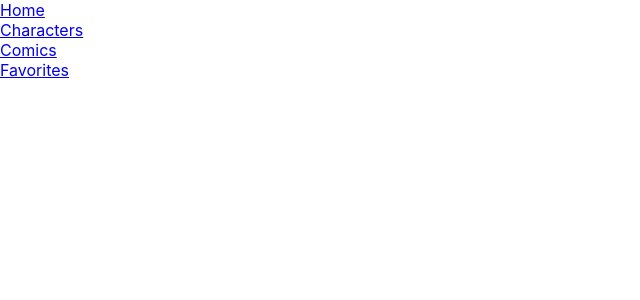
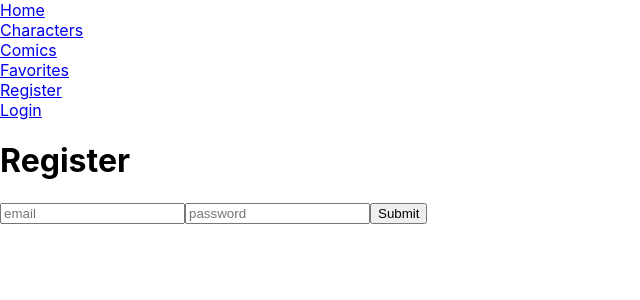
Before and after one commit to akpamaboris/marvel-frontend, a React (Create React App) app: page /register in a window 1280 px wide. Shown: the top 300 px of the page, without its empty margins (0-640 px from the left). Built offline with nearby package versions, Linux system fonts and the light colour scheme.

Commit message:
added some routes for login and register

```diff
--- a/src/App.js
+++ b/src/App.js
@@ -8,14 +8,8 @@ import Favorites from "./Components/Favorites";
 import MenuBar from "./Components/MenuBar";
 import Home from "./Components/Home";
 import CardCharacter from "./Components/CardCaracter";
-
-const Login = () => {
-  return (
-    <div>
-      <h1>Login Form</h1>
-    </div>
-  );
-};
+import Register from "./Components/Register";
+import Login from "./Components/Login";
 
 const App = () => {
   return (
@@ -41,6 +35,9 @@ const App = () => {
           <Route path="/login">
             <Login />
           </Route>
+          <Route path="/register">
+            <Register />
+          </Route>
         </Switch>
       </div>
     </Router>
--- /dev/null
+++ b/src/Components/Login.js
@@ -0,0 +1,20 @@
+const Login = () => {
+  return (
+    <div>
+      <h1>Login Form</h1>
+      <form>
+        <label htmlFor="email">
+          <input type="email" placeholder="email" name="email" />
+        </label>
+        <label htmlFor="password">
+          <input type="password" name="password" placeholder="password" />
+        </label>
+        <label htmlFor="submit">
+          <input type="submit" name="submit" />
+        </label>
+      </form>
+    </div>
+  );
+};
+
+export default Login;
--- a/src/Components/MenuBar.js
+++ b/src/Components/MenuBar.js
@@ -10,6 +10,10 @@ const MenuBar = () => {
       <Link to="/comics">Comics</Link>
       <br />
       <Link to="/favorites">Favorites</Link>
+      <br />
+      <Link to="/register">Register</Link>
+      <br />
+      <Link to="/login">Login</Link>
     </div>
   );
 };
--- /dev/null
+++ b/src/Components/Register.js
@@ -0,0 +1,20 @@
+const Register = () => {
+  return (
+    <div>
+      <h1>Register</h1>
+      <form>
+        <label htmlFor="email">
+          <input type="email" placeholder="email" />
+        </label>
+        <label htmlFor="password">
+          <input type="password" placeholder="password" />
+        </label>
+        <label htmlFor="submit">
+          <input type="submit" name="submit" />
+        </label>
+      </form>
+    </div>
+  );
+};
+
+export default Register;
```
